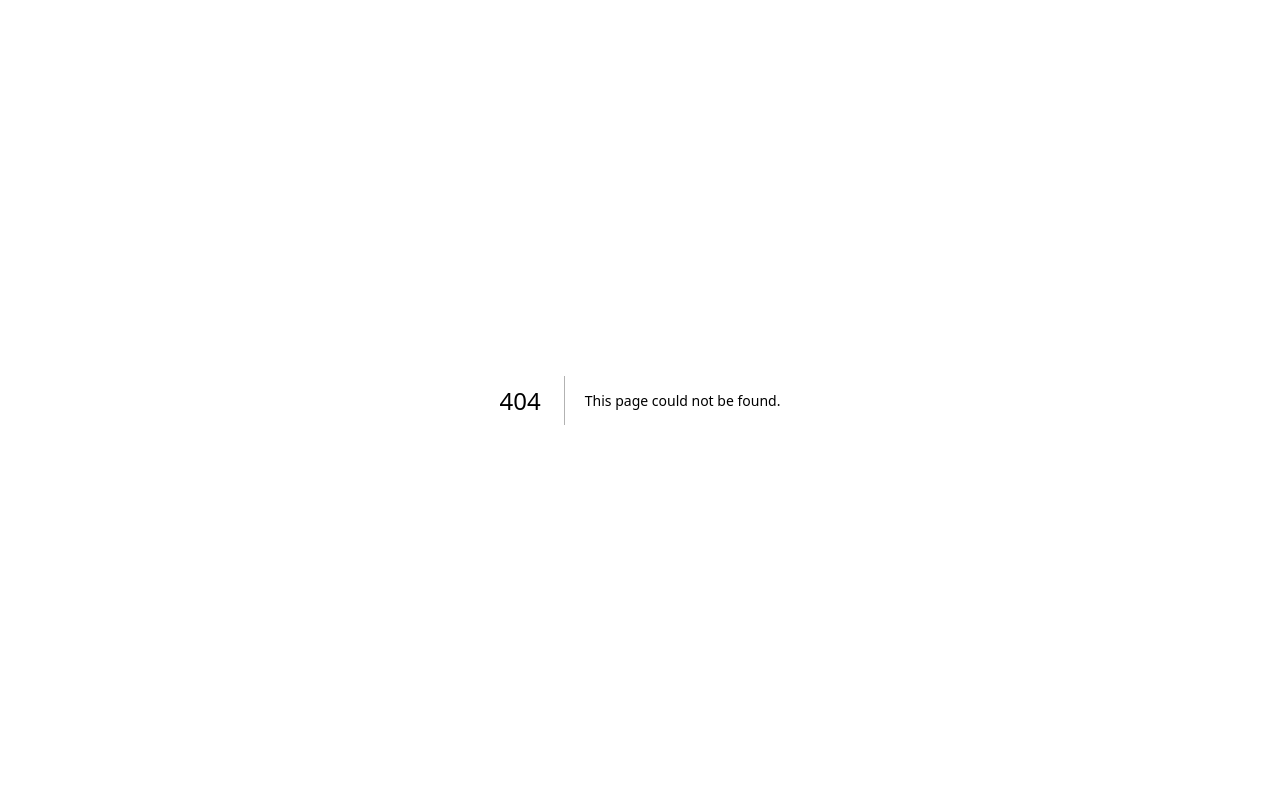
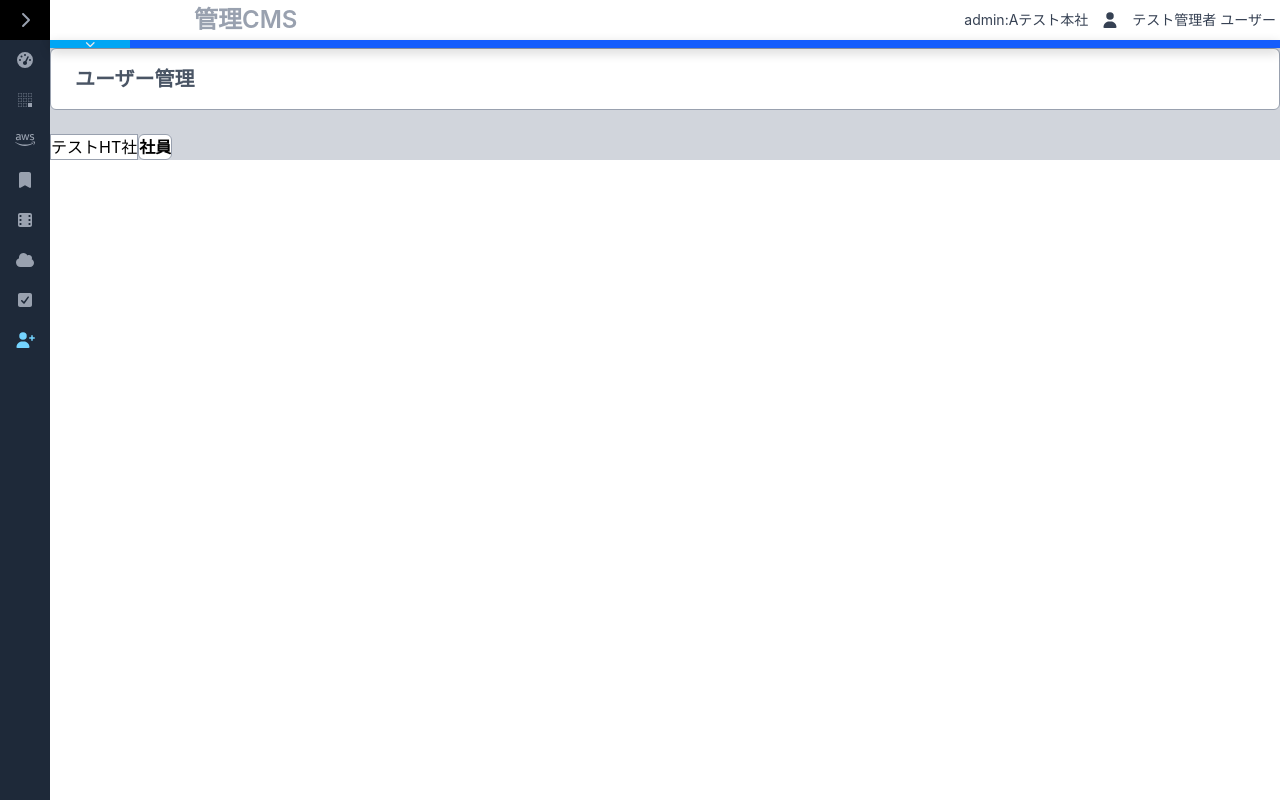
Before and after one commit to TanakaMiki-Altissima/issues_2, a Next.js app: page /user_management in a window 1280 px wide. Before the commit this address had no page. Built offline with nearby package versions, Linux system fonts and the light colour scheme; grey boxes are pictures that could not be loaded.

Commit message:
ユーザー管理ページ作成

```diff
--- a/app/components/Sidebar.tsx
+++ b/app/components/Sidebar.tsx
@@ -71,7 +71,13 @@ export function Sidebar() {
   const bottomBg = allGroupsClosed ? 'bg-gray-800' : 'bg-gray-700';
   const bottomBtnHover = allGroupsClosed ? 'hover:bg-gray-700' : 'hover:bg-gray-600';
 
-  const activeIndex = pathname === '/VPC' ? 11 : pathname === '/' ? 1 : -1;
+  const activeIndex = (() => {
+    if (pathname === '/') return 1;
+    if (pathname === '/VPC') return 11;
+    if (pathname === '/user_management') return 13;
+    return -1;
+  })();
+
   const getActiveClass = (index: number) =>
     index === activeIndex ? 'bg-gray-600 text-sky-300' : 'text-gray-400';
 
@@ -160,6 +166,17 @@ export function Sidebar() {
               {isOpen && <span className="truncate text-sm">{LABELS[i]}</span>}
             </Link>
           ) : (
+            i === 13 ? (
+              <Link
+                key={i}
+                href="/user_management"
+                className={`flex h-[40px] w-full shrink-0 items-center text-gray-400 hover:text-sky-300 ${getActiveClass(i)} ${bottomBg} ${bottomBtnHover} ${isOpen ? 'justify-start gap-2 pl-2' : 'justify-center'}`}
+                style={{ height: `${BUTTON_HEIGHT}px` }}
+              >
+                <FontAwesomeIcon icon={ICONS[i]} />
+                {isOpen && <span className="truncate text-sm">{LABELS[i]}</span>}
+              </Link>
+            ) : (
             <button
               key={i}
               type="button"
@@ -169,7 +186,7 @@ export function Sidebar() {
               <FontAwesomeIcon icon={ICONS[i]} />
               {isOpen && <span className="truncate text-sm">{LABELS[i]}</span>}
             </button>
-          ),
+          )),
         )}
         <div className={`min-h-0 flex-1 ${bottomBg}`} />
       </div>
--- /dev/null
+++ b/app/user_management/page.tsx
@@ -0,0 +1,30 @@
+'use client';
+
+import { Header } from '../components/Header';
+import { HeaderTab } from '../components/HeaderTab';
+import { Sidebar } from '../components/Sidebar';
+
+export default function UserManagement() {
+  return (
+    <div className="flex min-h-screen flex-row">
+      <Sidebar />
+      <div className="flex min-h-screen min-w-0 flex-1 flex-col">
+        <Header />
+        <HeaderTab />
+        <main className="flex flex-col min-h-0 w-full bg-gray-300">
+        <div className="flex items-center p-4 mt-2 px-6 w-full bg-white border border-gray-400 rounded-md">
+          <p className="text-xl font-bold text-gray-600">ユーザー管理</p>
+        </div>
+        <div className="flex">
+        <div className="flex bg-white border border-gray-400 mt-6 overflow-hidden">
+            <p className="flex-1">テストHT社</p>
+          </div>
+          <div className="flex bg-white rounded-md border border-gray-400 mt-6 overflow-hidden">
+            <p className="flex-1 font-bold">社員</p>
+          </div>
+          </div>
+        </main>
+      </div>
+    </div>
+  );
+}
```
